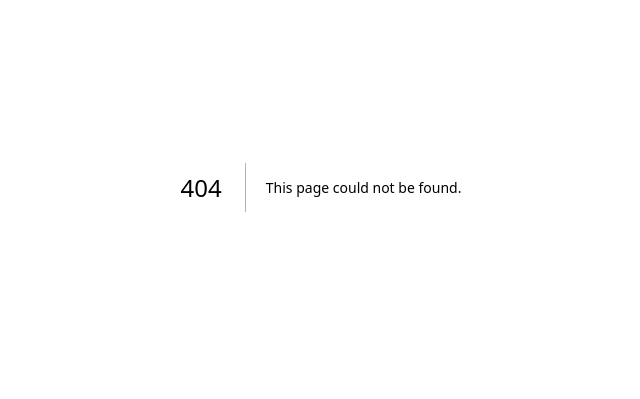
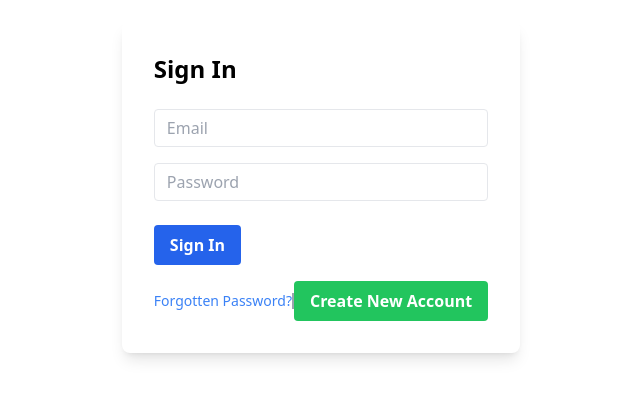
Before and after one commit to anasirfan/NPC, a Next.js app: page /SignIn in a window 1280 px wide. Before the commit this address had no page. Shown: the part 213-612 px from the top of the page, without its empty margins (319-959 px from the left). Built offline with nearby package versions, Linux system fonts and the light colour scheme.

Commit message:
signin page

```diff
--- /dev/null
+++ b/src/pages/SignIn.js
@@ -0,0 +1,89 @@
+import { useState } from "react";
+import Head from "next/head";
+
+const SignIn = () => {
+  const [email, setEmail] = useState("");
+  const [password, setPassword] = useState("");
+
+  const handleSubmit = async (e) => {
+    e.preventDefault();
+    // Your authentication logic with backend API here
+    // Redirect user to index.js page
+  };
+
+  const handleForgotPassword = async (e) => {
+    e.preventDefault();
+    // Your forgot password logic here
+  };
+
+  return (
+    <div className="flex justify-center items-center h-screen">
+      <Head>
+        <title>Sign In</title>
+      </Head>
+      <div className="bg-white rounded-lg shadow-lg p-8">
+        <h1 className="text-2xl font-bold mb-6">Sign In</h1>
+        <form onSubmit={handleSubmit}>
+          <div className="mb-4">
+            <label
+              className="block text-gray-700 font-bold mb-2"
+              htmlFor="email"
+              placeholder="Email"
+            >
+
+            </label>
+            <input
+              className="appearance-none border rounded w-full py-2 px-3 text-gray-700 leading-tight focus:outline-none focus:shadow-outline"
+              id="email"
+              type="email"
+              placeholder="Email"
+              value={email}
+              onChange={(e) => setEmail(e.target.value)}
+            />
+          </div>
+          <div className="mb-6">
+            <label
+              className="block text-gray-700 font-bold mb-2"
+              htmlFor="password"
+              placeholder="Password"
+            >
+
+            </label>
+            <input
+              className="appearance-none border rounded w-full py-2 px-3 text-gray-700 leading-tight focus:outline-none focus:shadow-outline"
+              id="password"
+              type="password"
+              placeholder="Password"
+              value={password}
+              onChange={(e) => setPassword(e.target.value)}
+            />
+          </div>
+          <button
+            className="bg-blue-600 hover:bg-blue-700 text-white font-bold py-2 px-4 rounded focus:outline-none focus:shadow-outline"
+            type="submit"
+          >
+            Sign In
+          </button>
+        </form>
+        <div className="flex justify-between items-center mt-4">
+          <a
+            className="text-sm text-blue-500 hover:text-blue-700 cursor-pointer"
+            href="#"
+            onClick={handleForgotPassword}
+          >
+            Forgotten Password?
+          </a>
+          <div className="border border-gray-400 w-px h-4"></div>
+          <button
+            className="bg-green-500 hover:bg-green-600 text-white font-bold py-2 px-4 rounded focus:outline-none focus:shadow-outline"
+            onClick={() => router.push("/signup")}
+          >
+            Create New Account
+          </button>
+        </div>
+      </div>
+    </div>
+  );
+};
+
+export default SignIn;
```
Also changed, not shown: src/components/Navbar.js (line endings or trailing spaces).
